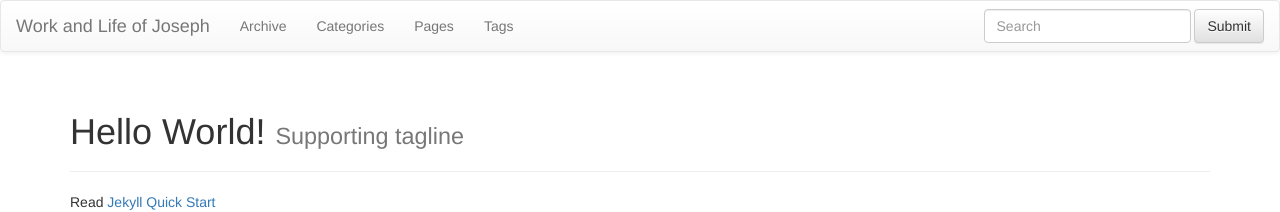
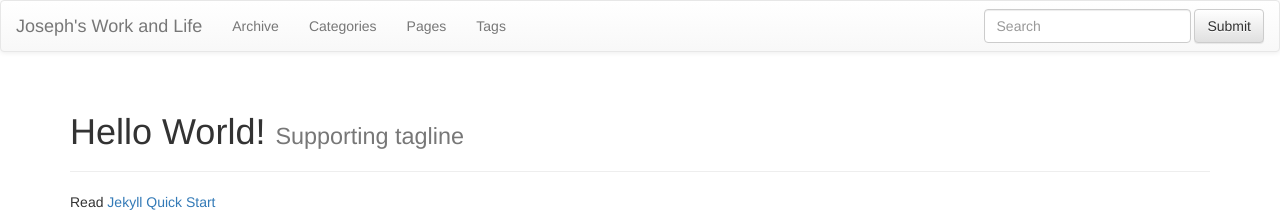
Before and after one commit to kvorsewu1027/test1_fail, a Jekyll site: the page built from index.md, in a window 1280 px wide. Shown: the top 212 px of the page. Built offline with Jekyll 4.4.1, drawn with Linux system fonts in a browser that asks for light colours; nearby versions of some CDN libraries; library files that are not in the unit come from our copies.

Commit message:
title and highlighter fixed

```diff
--- a/_config.yml
+++ b/_config.yml
@@ -3,12 +3,12 @@
 permalink: /:categories/:year/:month/:day/:title
 
 exclude: [".rvmrc", ".rbenv-version", "README.md", "Rakefile", "changelog.md"]
-highlighter: pygments
+highlighter: rouge
 
 # Themes are encouraged to use these universal variables
 # so be sure to set them if your theme uses them.
 #
-title : Work and Life of Joseph
+title : Joseph's Work and Life
 tagline: Site Tagline
 author :
   name : Name Lastname
```
